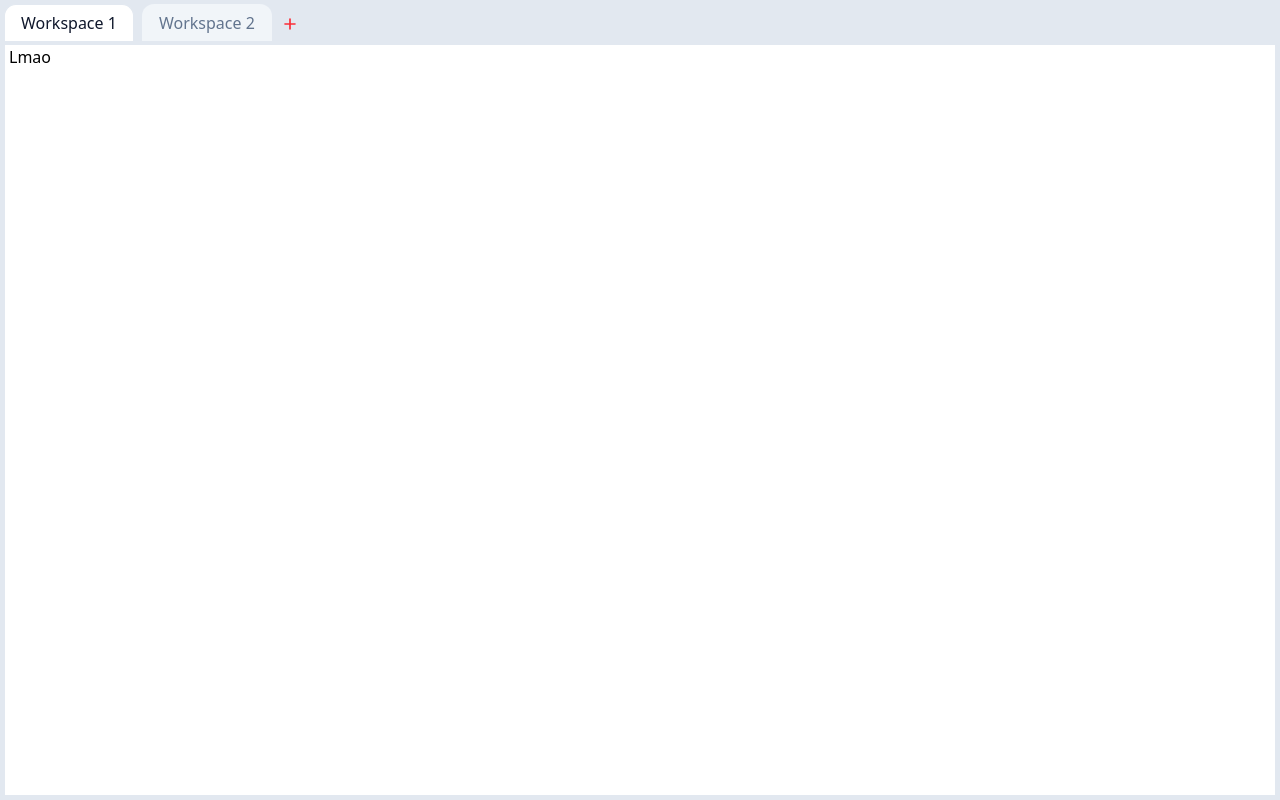
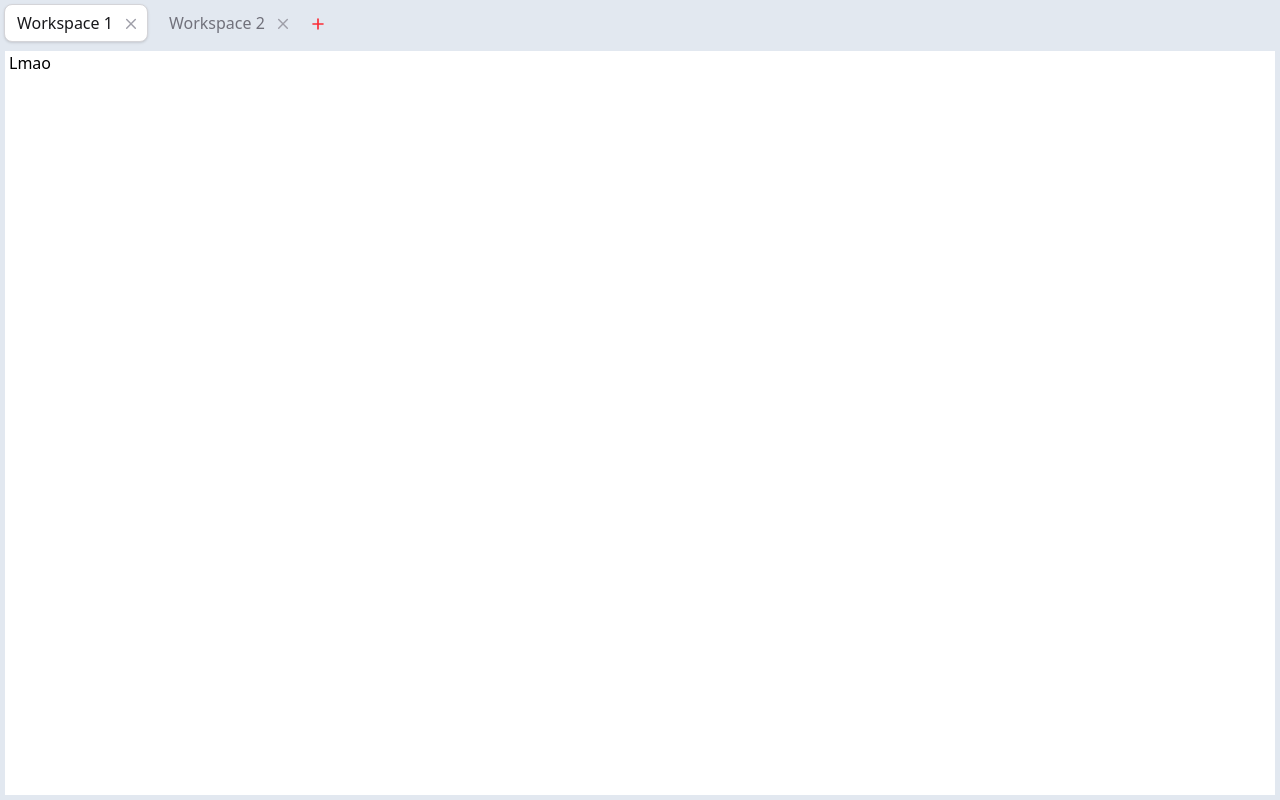
Before and after one commit to Wanes01/theogony, a React (Vite) app in the folder packages/app/: page / in a window 1280 px wide. Built offline with nearby package versions, Linux system fonts and the light colour scheme.

Commit message:
feat(app): handle workspace tab deletion

```diff
--- a/packages/app/src/App.tsx
+++ b/packages/app/src/App.tsx
@@ -3,10 +3,12 @@ import WorkSpaceTabs from "@components/ui/workspace/WorkSpaceTabs";
 
 const mockTabs: WorkSpaceTab[] = [
   {
+    id: crypto.randomUUID(),
     tabTitle: "Workspace 1",
     content: <div>Lmao</div>,
   },
   {
+    id: crypto.randomUUID(),
     tabTitle: "Workspace 2",
     content: <div className="font-black">SUPER LMAO</div>,
   },
--- a/packages/app/src/components/ui/buttons/Button.tsx
+++ b/packages/app/src/components/ui/buttons/Button.tsx
@@ -1,28 +1,26 @@
+import type { ComponentPropsWithoutRef } from "react";
+
 type ButtonVariant = "styleless"; // | ...;
 
 const buttonVariants: Record<ButtonVariant, string> = {
   styleless: "",
 };
 
-interface ButtonProps {
-  readonly text: string;
-  readonly onClick: () => void;
+interface ButtonProps extends ComponentPropsWithoutRef<"button"> {
   readonly variant?: ButtonVariant;
-  readonly className?: string;
 }
 
 export default function Button({
-  text,
-  onClick,
   variant = "styleless",
   className = "",
+  type = "button",
+  ...props
 }: ButtonProps) {
   return (
     <button
-      onClick={onClick}
-      className={`${buttonVariants[variant]} ${className}`}
-    >
-      {text}
-    </button>
+      type={type}
+      className={`${buttonVariants[variant]} ${className}`.trim()}
+      {...props}
+    />
   );
 }
--- a/packages/app/src/components/ui/icons/index.tsx
+++ b/packages/app/src/components/ui/icons/index.tsx
@@ -1,6 +1,7 @@
 import type { Icon } from "./types";
 import { twMerge } from "tailwind-merge";
 import Plus from "@assets/icons/plus.svg?react";
+import Cross from "@assets/icons/cross.svg?react";
 
 /**
  * Decorates an `Icon` component by applying a default styling on it.
@@ -14,8 +15,13 @@ function withDefaults(MyIcon: Icon): Icon {
   );
 }
 
+/**
+ * Centralized `Icon` wrapper. Access different icons as
+ * this object properties.
+ */
 export const Icons = {
   Plus: withDefaults(Plus),
+  Cross: withDefaults(Cross),
 } satisfies Record<string, Icon>;
 
 export type IconName = keyof typeof Icons;
--- a/packages/app/src/components/ui/workspace/Tab.tsx
+++ b/packages/app/src/components/ui/workspace/Tab.tsx
@@ -1,23 +1,45 @@
 import Button from "@components/ui/buttons/Button";
+import { Icons } from "@icons";
 
 interface TabProps {
   tabTitle: string;
   selected: boolean;
-  onClick: () => void;
+  onSelect: () => void;
+  onDelete?: () => void;
 }
 
 const tabStyles = {
-  base: "px-4 py-1.5 rounded-t-xl border border-b-0 -mb-px cursor-pointer transition-colors",
-  inactive: "border-transparent bg-slate-100 text-slate-500 hover:bg-slate-50",
-  active: "border-slate-200 bg-white text-slate-900 font-medium",
+  base: "flex items-center rounded-lg border transition-colors",
+  inactive:
+    "border-transparent text-zinc-500 hover:bg-zinc-100 hover:text-zinc-900",
+  active: "border-zinc-300 bg-white text-zinc-900 font-medium shadow-sm",
 };
 
-export default function Tab({ tabTitle, selected, onClick }: TabProps) {
+export default function Tab({
+  tabTitle,
+  selected,
+  onSelect,
+  onDelete,
+}: TabProps) {
   return (
-    <Button
-      onClick={onClick}
-      text={tabTitle}
+    <div
       className={`${tabStyles.base} ${selected ? tabStyles.active : tabStyles.inactive}`}
-    />
+    >
+      <Button
+        onClick={onSelect}
+        aria-current={selected ? "page" : undefined}
+        className="cursor-pointer py-1.5 pl-3 pr-2"
+      >
+        {tabTitle}
+      </Button>
+
+      <Button
+        onClick={onDelete}
+        aria-label={`Close ${tabTitle}`}
+        className="mr-1.5 cursor-pointer rounded-md text-zinc-400 transition-colors hover:bg-zinc-200 hover:text-zinc-700 p-1 mt-0.5"
+      >
+        <Icons.Cross className="size-3" />
+      </Button>
+    </div>
   );
 }
--- a/packages/app/src/components/ui/workspace/WorkSpaceTabs.tsx
+++ b/packages/app/src/components/ui/workspace/WorkSpaceTabs.tsx
@@ -1,5 +1,6 @@
 import type { WorkSpaceTab } from "@components/ui/workspace/types";
 import Tab from "@components/ui/workspace/Tab";
+import Button from "@components/ui/buttons/Button";
 import { useState } from "react";
 import { Icons } from "@icons";
 
@@ -8,26 +9,54 @@ interface WorkSpaceTabsProps {
 }
 
 export default function WorkSpaceTabs({ initialTabs }: WorkSpaceTabsProps) {
-  const [tabs, _] = useState<WorkSpaceTab[]>(initialTabs);
-  const [selectedTab, setSelectedTab] = useState(0);
+  const [tabs, setTabs] = useState<WorkSpaceTab[]>(initialTabs);
+  const [selectedId, setSelectedId] = useState<string | null>(
+    initialTabs[0]?.id ?? null,
+  );
+
+  function handleAddTab() {
+    const id = crypto.randomUUID();
+    setTabs((prev) => [
+      ...prev,
+      { id, tabTitle: "Placeholder", content: <p>PLACEHOLDER</p> },
+    ]);
+    setSelectedId(id);
+  }
+
+  function handleCloseTab(id: string) {
+    const index = tabs.findIndex((t) => t.id === id);
+    const remaining = tabs.filter((t) => t.id !== id);
+    setTabs(remaining);
+
+    if (id === selectedId) {
+      const next = remaining[Math.min(index, remaining.length - 1)];
+      setSelectedId(next?.id ?? null);
+    }
+  }
+
+  const selectedTab = tabs.find((t) => t.id === selectedId);
+
   return (
     <div className="flex flex-col h-full w-full">
       <ul className="flex flex-row gap-2">
-        {tabs.map((tab, index) => (
-          <li key={index}>
+        {tabs.map((tab) => (
+          <li key={tab.id}>
             <Tab
-              onClick={() => setSelectedTab(index)}
               tabTitle={tab.tabTitle}
-              selected={index === selectedTab}
+              selected={tab.id === selectedId}
+              onSelect={() => setSelectedId(tab.id)}
+              onDelete={() => handleCloseTab(tab.id)}
             />
           </li>
         ))}
         <li>
-          <Icons.Plus className="text-red-500 h-10" />
+          <Button onClick={handleAddTab}>
+            <Icons.Plus className="text-red-500 h-10" />
+          </Button>
         </li>
       </ul>
       <div className="bg-white px-1 border border-slate-200 flex-1">
-        {tabs[selectedTab] && tabs[selectedTab].content}
+        {selectedTab?.content}
       </div>
     </div>
   );
--- a/packages/app/src/components/ui/workspace/types.ts
+++ b/packages/app/src/components/ui/workspace/types.ts
@@ -1,6 +1,7 @@
 import type { ReactNode } from "react";
 
 export interface WorkSpaceTab {
+  readonly id: string;
   readonly tabTitle: string;
   readonly content: ReactNode;
 }
```
Also changed, not shown: packages/app/src/assets/icons/cross.svg (added).
